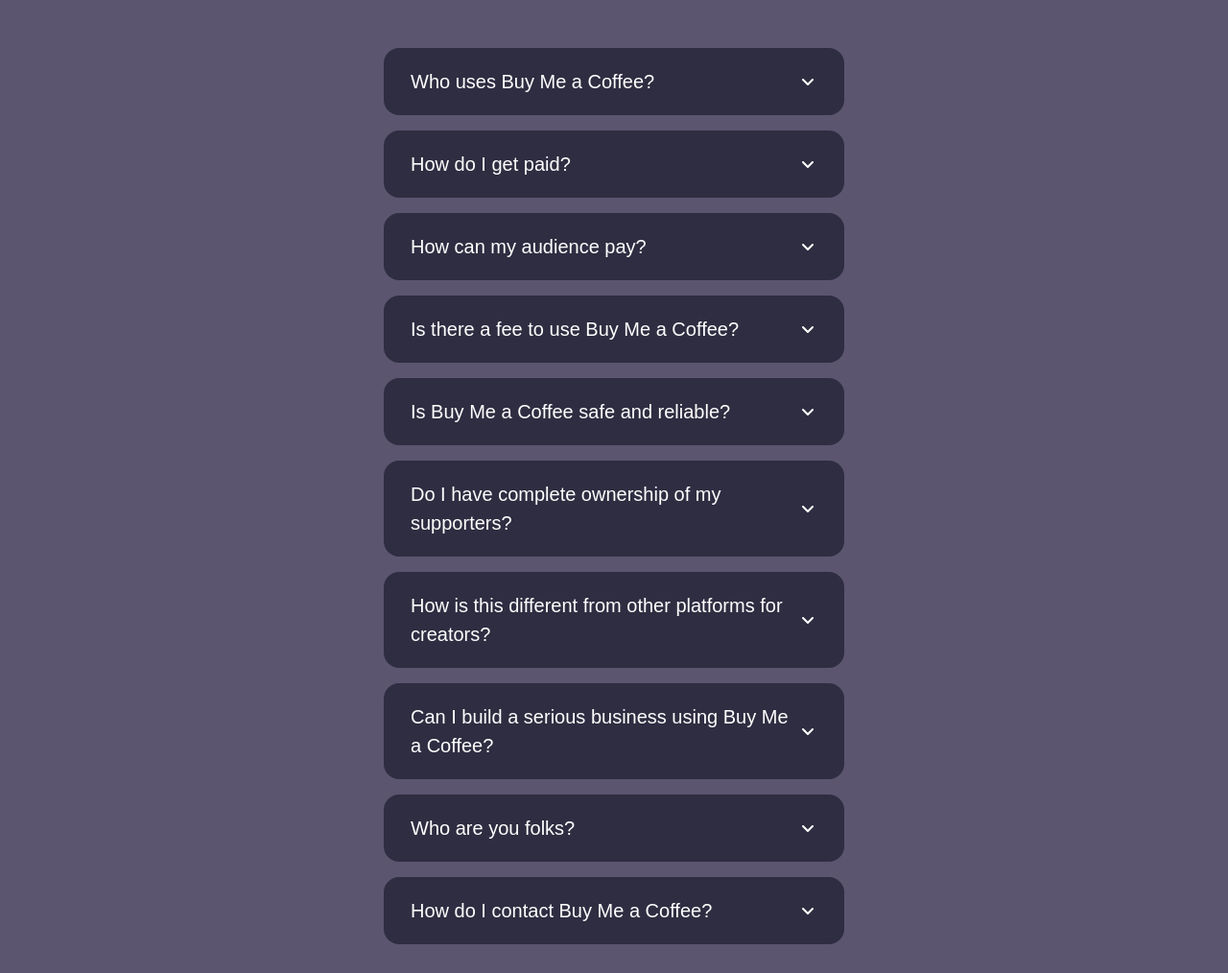
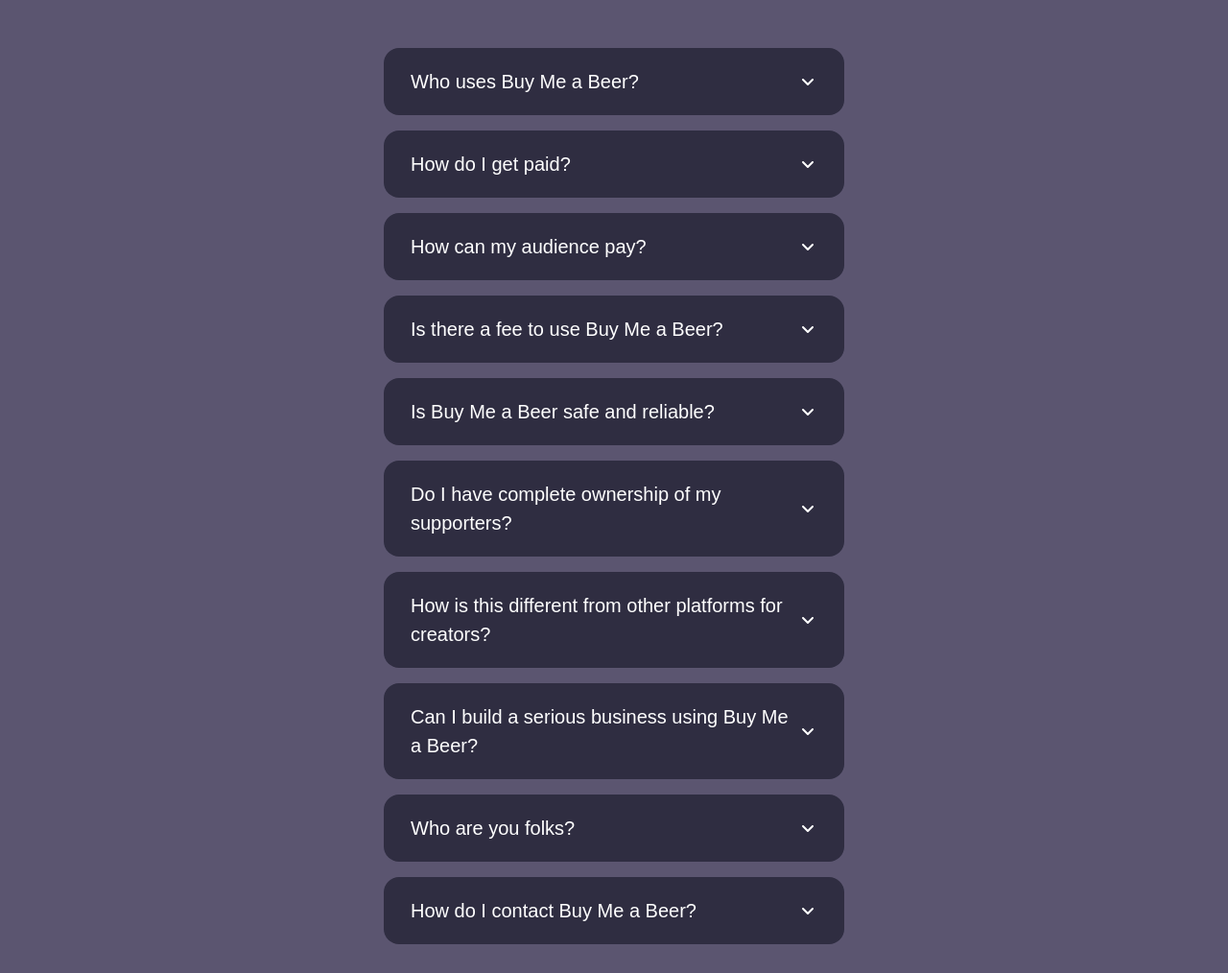
Before and after one commit to Ankryptic/buymeabeer, a Next.js app: page /faq in a window 1280 px wide. Shown: the part 426-1440 px from the top of the page at 96% size. Built offline with nearby package versions, Linux system fonts and the light colour scheme; a web font is replaced by a local one.

Commit message:
fix grammer

```diff
--- a/app/faq/page.js
+++ b/app/faq/page.js
@@ -6,8 +6,8 @@
 
 const faq = [
     {
-        ques: "Who uses Buy Me a Coffee?",
-        ans: "Anyone with an audience. Youtubers, musicians, podcasters, writers, programmers, nonprofits, cosplayers, you name it. More than 2 million creators and their supporters are on Buy Me a Coffee."
+        ques: "Who uses Buy Me a Beer?",
+        ans: "Anyone with an audience. Youtubers, musicians, podcasters, writers, programmers, nonprofits, cosplayers, you name it. More than 2 million creators and their supporters are on Buy Me a Beer."
     },
     {
         ques: "How do I get paid?",
@@ -18,11 +18,11 @@
         ans: "We support all major credit and debit cards, Apple Pay, Google Pay, Cash App and other global payment methods."
     },
     {
-        ques: "Is there a fee to use Buy Me a Coffee?",
+        ques: "Is there a fee to use Buy Me a Beer?",
         ans: "We do not charge a monthly fee. All features including publishing and emails are free for everyone. We charge a 5% transaction fee, and creators keep 95% of the earnings. We make money only when you do. We'll never show ads and we'll never sell your data"
     },
     {
-        ques: "Is Buy Me a Coffee safe and reliable?",
+        ques: "Is Buy Me a Beer safe and reliable?",
         ans: <div><div className="mb-2">We take security seriously. Here are some measures we’ve taken to protect your and your supporter’s data.</div>
             <ul className="list-disc p-4">
                 <li>We don’t store credit card data on our servers. Payment processing is handled by Stripe (PCI Compliance Level 1) and Wise.</li>
@@ -37,19 +37,19 @@
     },
     {
         ques: "How is this different from other platforms for creators?",
-        ans: "With Buy Me a Coffee, you get everything you need to run your creative business. You don't have to worry about paying for and stitching together a dozen services, from sending emails to charging for subscriptions. Besides, your Buy Me a Coffee page is arguably the most delightful experience you can offer your audience. From the one-tap payment (look ma, no sign-ups required!) to the delightful little touches for your supporters, we’ve obsessed over every bit of detail."
+        ans: "With Buy Me a Beer, you get everything you need to run your creative business. You don't have to worry about paying for and stitching together a dozen services, from sending emails to charging for subscriptions. Besides, your Buy Me a Beer page is arguably the most delightful experience you can offer your audience. From the one-tap payment (look ma, no sign-ups required!) to the delightful little touches for your supporters, we’ve obsessed over every bit of detail."
     },
     {
-        ques: "Can I build a serious business using Buy Me a Coffee?",
-        ans: "Yes, there are many creators earning a six-figure income on Buy Me a Coffee. We will grow with you."
+        ques: "Can I build a serious business using Buy Me a Beer?",
+        ans: "Yes, there are many creators earning a six-figure income on Buy Me a Beer. We will grow with you."
     },
     {
         ques: "Who are you folks?",
-        ans: "Buy Me a Coffee is one of the leading creator economy companies in the world. It was founded in the UK in 2017 by a team of creators who turned their passion into a platform. Buy Me a Coffee is backed by Y Combinator and Stripe. Read more about us and our guiding values."
+        ans: "Buy Me a Beer is one of the leading creator economy companies in the world. It was founded in the UK in 2017 by a team of creators who turned their passion into a platform. Buy Me a Beer is backed by Y Combinator and Stripe. Read more about us and our guiding values."
     },
     {
-        ques: "How do I contact Buy Me a Coffee?",
-        ans: "You can email us at support@buymeacoffee.com, or leave us a message on the Intercom chat. We also respond to every feature request submitted."
+        ques: "How do I contact Buy Me a Beer?",
+        ans: "You can email us at support@buymeaBeer.com, or leave us a message on the Intercom chat. We also respond to every feature request submitted."
     },
 ]
 
```
